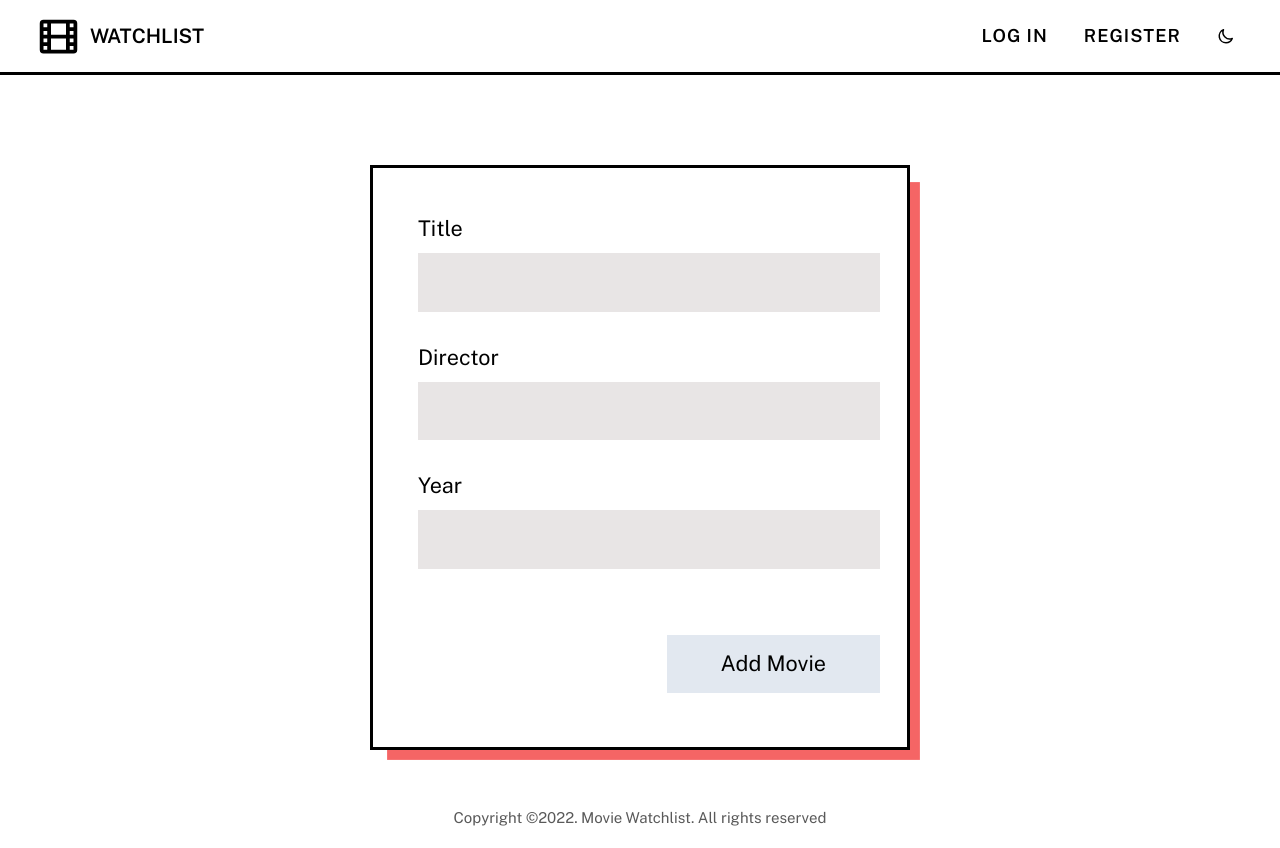
After one commit to ashereth/Movie-Watchlist, a Flask app: page /add in a window 1280 px wide. The commit adds this page. Run offline with Flask 3, Linux system fonts and the light colour scheme.

Commit message:
created the movie form and styled it

```diff
--- /dev/null
+++ b/movie_library/forms.py
@@ -0,0 +1,19 @@
+from flask_wtf import FlaskForm
+from wtforms import IntegerField, StringField, SubmitField
+from wtforms.validators import InputRequired, NumberRange
+
+#create a class form to hold all the movie form data and make all of the fields required
+class MovieForm(FlaskForm):
+    title = StringField("Title", validators=[InputRequired()])
+    director = StringField("Director", validators=[InputRequired()])
+
+    year = IntegerField("Year",
+                        validators=[
+                            InputRequired(),
+                            # create a range of sumbers that this feild must be within
+                            NumberRange(min=1878, max=2050,
+                            #create an error message that will be displayed if the form is filled out wrong
+                            message="Please enter a valid year in the format YYYY")])
+
+
+    submit = SubmitField("Add Movie")
--- a/movie_library/routes.py
+++ b/movie_library/routes.py
@@ -1,14 +1,43 @@
-from flask import Blueprint, render_template
-
+from flask import Blueprint, render_template, session, redirect, request
+from movie_library.forms import MovieForm
 
 pages = Blueprint(
     "pages", __name__, template_folder="templates", static_folder="static"
 )
 
-
+#base route
 @pages.route("/")
 def index():
     return render_template(
         "index.html",
         title="Movies Watchlist",
     )
+
+#route for adding movies using the form
+@pages.route("/add", methods=["GET", "POST"])
+def add_movie():
+    #create a form that is a MovieForm class
+    form = MovieForm()
+
+    if request.method == "POST":
+        pass
+    return render_template(
+        "new_movie.html",
+        title="Movies Watchlist - Add Movie",
+        form=form
+        )
+
+
+
+#route for choosing theme if this route gets called the theme switches
+@pages.route("/toggle-theme")
+def toggle_theme():
+    current_theme = session.get("theme")
+    if current_theme is None:# set the default theme if it doesn't exist
+        session["theme"] = "light"
+    elif current_theme == "dark":
+        session["theme"] = "light"
+    else:
+        session["theme"] = "dark"
+    # return the current page after switching themes
+    return redirect(request.args.get("current_page"))
--- /dev/null
+++ b/movie_library/static/css/forms.css
@@ -0,0 +1,100 @@
+.form {
+    margin: 0 auto;
+    max-width: 30rem;
+    border: var(--border);
+    font-size: 1.2rem;
+
+    background: var(--background-color);
+
+    box-shadow: 0.75rem 0.75rem 0 -0.2rem var(--accent-color);
+}
+
+.form__container {
+    padding: 2.5rem 1.5rem 1.5rem 1.5rem;
+}
+
+@media screen and (min-width: 24.75em){
+    .form__container {
+        padding-left: 2rem;
+    }
+}
+
+@media screen and (min-width: 30em){
+    .form__container {
+        padding-left: 2.5rem;
+    }
+}
+
+.form__group {
+    display: flex;
+    flex-direction: column;
+    margin-bottom: 1.5rem;
+}
+
+.form__label {
+    margin-bottom: 0.5rem;
+}
+
+.form__field {
+    outline: none;
+    border: none;
+    border-bottom: 3px solid #fff;
+    font-size: inherit;
+    font-family: inherit;
+    padding: .75rem .5rem;
+    background: var(--background-color);
+}
+
+.form__field:focus {
+    border-bottom: var(--border);
+}
+
+/* Styles specific to the form buttons */
+.button--form {
+    margin: 2rem 0 0 auto;
+    padding: .75rem 3rem;
+    border: none;
+    background: var(--background-color);
+}
+
+.button--form:hover {
+    background: var(--background-color-hover);
+}
+
+.form__small {
+    font-size: 0.83rem;
+    color: var(--text-muted);
+  }
+
+.form__link {
+    text-decoration: none;
+    color: var(--accent-colour);
+}
+
+.form__link:hover {
+    color: #d05656;
+}
+
+.form__error {
+    margin-top: 0.5rem;
+}
+
+.form__error,
+.form__flash {
+    display: block;
+    padding: 0.5rem;
+    color: var(--text);
+}
+
+.form__error,
+.form__flash--danger {
+    background: var(--accent-colour);
+}
+
+.form__flash {
+    margin: 0.5rem;
+}
+
+.form__flash--success {
+    background: var(--accent-colour-2);
+}
--- a/movie_library/static/css/main.css
+++ b/movie_library/static/css/main.css
@@ -4,11 +4,25 @@
   --text-muted: #595959;
 
   --background-color: #fff;
-  --accent-colour: #f56565;
-  --accent-colour-2: #3bb54a;
+  --accent-color: #f56565;
+  --accent-color-2: #3bb54a;
   --tag-colour: #e5e5e5;
 
   --border: 3px solid #000;
+}
+
+/*make new variables that will be applied if dark mode enabled*/
+:root.dark-mode {
+  --text-dark: #fbf2f2;
+  --text-light: #000;
+  --text-muted: #595959;
+
+  --background-color: #1c2023;
+  --accent-color: #f56565;
+  --accent-color-2: #3bb54a;
+  --tag-colour: var(--accent-colour-2);
+
+  --border: 3px solid #fff;
 }
 
 .button {
@@ -80,7 +94,7 @@ body {
 }
 
 .header__logo:hover {
-  color: var(--accent-colour);
+  color: var(--accent-color);
 }
 
 .logo__icon {
@@ -123,7 +137,7 @@ body {
 /* Sets the background colour and text colour of our navigation items when the item has
    the .nav__link--active class, indicating the current page */
 .nav__link--active {
-  background: var(--accent-colour);
+  background: var(--accent-color);
   color: var(--text-light);
 }
 
@@ -182,7 +196,7 @@ body {
 /* Utility class to use on links within text. */
 .link {
   text-decoration: none;
-  color: var(--accent-colour);
+  color: var(--accent-color);
   white-space: nowrap;
 }
 
--- a/movie_library/templates/layout.html
+++ b/movie_library/templates/layout.html
@@ -1,7 +1,8 @@
 {% from 'macros/nav.html' import header %}
 {% from 'macros/footer.html' import footer %}
 <!DOCTYPE html>
-<html lang="en">
+<!--set the class = dark-mode if the session theme is dark-->
+<html lang="en" class="{{ 'dark-mode' if session.get('theme') == 'dark' }}">
     <head>
         <meta charset="UTF-8" />
         <meta name="viewport" content="width=device-width, initial-scale=1.0" />
@@ -15,10 +16,13 @@
     </head>
 
     <body>
+        <!--call the header function to create the navbar from nav.html-->
         {{ header(session.get("email"), session.get("theme")) }}
         <main class="main">
+            <!--create the block where the content of each page will be-->
             {% block main_content %} {% endblock %}
         </main>
+        <!--call the footer function to create the footer from footer.html-->
         {{ footer() }}
     </body>
 </html>
--- /dev/null
+++ b/movie_library/templates/macros/fields.html
@@ -0,0 +1,13 @@
+{% macro render_text_field(field) %}
+    <!--this macro will get one form field for a wt form-->
+    <div class="form__group">
+        <!--get the form label-->
+        {{ field.label(class_="form__label") }}
+        <!--create an input field for the form-->
+        {{ field(class_="form__field") }}
+        <!--print out any errors made by validation of fields-->
+        {% for error in field.errors %}
+            <span class="form__error"> {{ error }}</span>
+        {% endfor %}
+    </div>
+{% endmacro %}
--- a/movie_library/templates/macros/nav.html
+++ b/movie_library/templates/macros/nav.html
@@ -1,3 +1,5 @@
+{% from 'macros/svgs.html' import moon, sun %}
+
 {% macro header(email, theme) %}
 <header class="header">
     <div class="nav-container">
@@ -34,6 +36,17 @@
                     <span class="nav__item">Log out</span>
                 </a>
             {% endif %}
+            <!--theme toggle link here-->
+                                                    <!--pass in the current page here-->
+            <a href="{{ url_for('pages.toggle_theme', current_page=request.path) }}" class="nav__link">
+                <span class="nav__item">
+                    {% if theme == 'dark' %}
+                        {{ sun("nav__icon") }}
+                    {% else %}
+                        {{ moon('nav__icon') }}
+                    {% endif %}
+                </span>
+            </a>
         </nav>
     </div>
 </header>
--- /dev/null
+++ b/movie_library/templates/macros/svgs.html
@@ -0,0 +1,24 @@
+<!--define most of our svgs here for use in other files-->
+{% macro star(class_) %}
+<svg xmlns="http://www.w3.org/2000/svg" class="{{ class_ }}" viewBox="0 0 24 24" stroke="currentColor">
+  <path stroke-linecap="round" stroke-linejoin="round" stroke-width="2" d="M11.049 2.927c.3-.921 1.603-.921 1.902 0l1.519 4.674a1 1 0 00.95.69h4.915c.969 0 1.371 1.24.588 1.81l-3.976 2.888a1 1 0 00-.363 1.118l1.518 4.674c.3.922-.755 1.688-1.538 1.118l-3.976-2.888a1 1 0 00-1.176 0l-3.976 2.888c-.783.57-1.838-.197-1.538-1.118l1.518-4.674a1 1 0 00-.363-1.118l-3.976-2.888c-.784-.57-.38-1.81.588-1.81h4.914a1 1 0 00.951-.69l1.519-4.674z" />
+</svg>
+{% endmacro %}
+
+{% macro pencil(class_) %}
+<svg xmlns="http://www.w3.org/2000/svg" class="{{ class_ }}" fill="none" viewBox="0 0 24 24" stroke="currentColor">
+  <path stroke-linecap="round" stroke-linejoin="round" stroke-width="2" d="M15.232 5.232l3.536 3.536m-2.036-5.036a2.5 2.5 0 113.536 3.536L6.5 21.036H3v-3.572L16.732 3.732z" />
+</svg>
+{% endmacro %}
+
+{% macro moon(class_) %}
+<svg xmlns="http://www.w3.org/2000/svg" class="{{ class_ }}" fill="none" viewBox="0 0 24 24" stroke="currentColor">
+  <path stroke-linecap="round" stroke-linejoin="round" stroke-width="2" d="M20.354 15.354A9 9 0 018.646 3.646 9.003 9.003 0 0012 21a9.003 9.003 0 008.354-5.646z" />
+</svg>
+{% endmacro %}
+
+{% macro sun(class_) %}
+<svg xmlns="http://www.w3.org/2000/svg" class="{{ class_ }}" fill="none" viewBox="0 0 24 24" stroke="currentColor">
+  <path stroke-linecap="round" stroke-linejoin="round" stroke-width="2" d="M12 3v1m0 16v1m9-9h-1M4 12H3m15.364 6.364l-.707-.707M6.343 6.343l-.707-.707m12.728 0l-.707.707M6.343 17.657l-.707.707M16 12a4 4 0 11-8 0 4 4 0 018 0z" />
+</svg>
+{% endmacro %}
--- /dev/null
+++ b/movie_library/templates/new_movie.html
@@ -0,0 +1,24 @@
+{% from 'macros/fields.html' import render_text_field %}
+
+{% extends 'layout.html' %}
+
+{% block head_content %}
+    <link rel="stylesheet" href="{{ url_for('static', filename='css/forms.css') }}">
+{% endblock head_content %}
+{% block main_content %}
+    <!--set novalidate because we already set up validation with wt forms-->
+    <form name="add_movie" method="post" novalidate class="form">
+        <div class="form__container">
+            <div class="form__group">
+                <!--use this for protection always include for forms-->
+                {{ form.hidden_tag() }}
+                <!--call our function on each part of the form to populate it-->
+                {{ render_text_field(form.title) }}
+                {{ render_text_field(form.director) }}
+                {{ render_text_field(form.year) }}
+                <!--add a submit button for the form like this-->
+                <div>{{ form.submit(class_="button button--form") }}</div>
+            </div>
+        </div>
+    </form>
+{% endblock main_content %}
```
